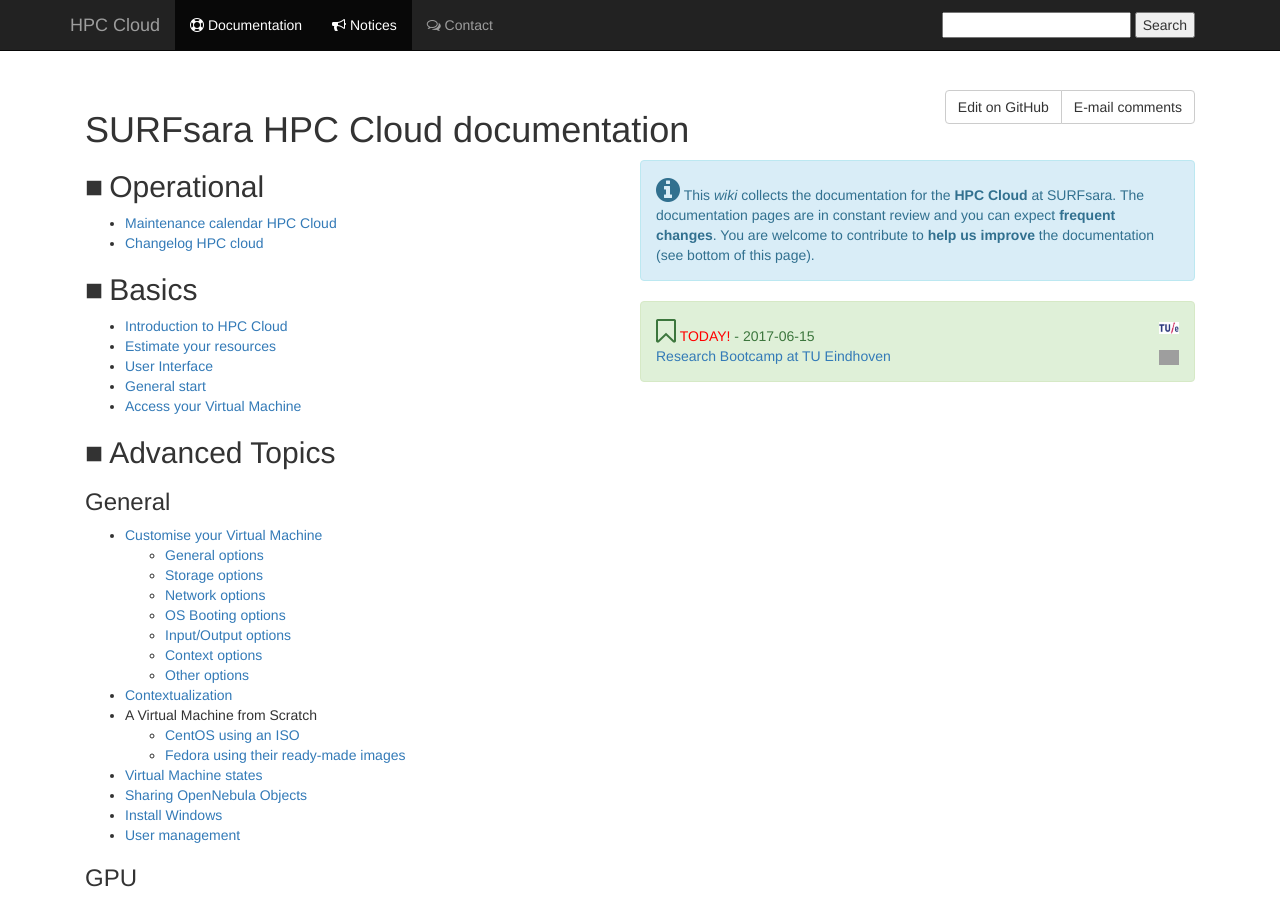
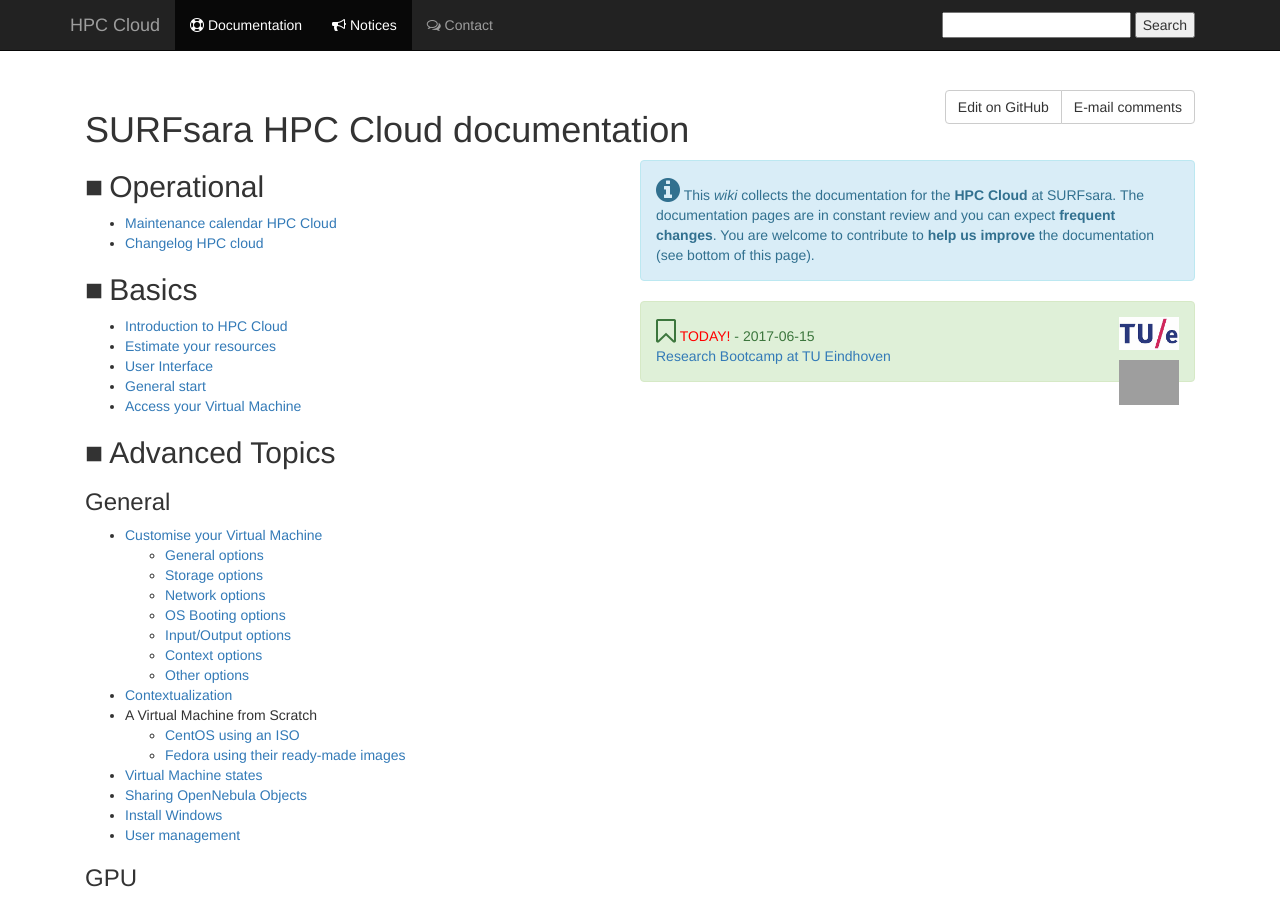
Before and after one commit to sara-nl/clouddocs, a Jekyll site: the page built from index.markdown, in a window 1280 px wide and 900 px high. Built offline with Jekyll 4.4.1, drawn with Linux system fonts in a browser that asks for light colours; nearby versions of some CDN libraries; our own code applies the rules of GitHub Pages for plain Markdown files; grey boxes are pictures that could not be loaded.

Commit message:
Bigger logos in today@ call-out

```diff
--- a/index.markdown
+++ b/index.markdown
@@ -10,10 +10,10 @@
 </div>
 
 <div class="alert alert-success" markdown="1">
-<div style="float:right;max-width:20px;" markdown="1">
+<div style="float:right;max-width:60px;" markdown="1">
 ![TUEindhoven logo](/images/TUEindhoven_logo.png)
 
-<div style="max-width:20px;" markdown="1">
+<div style="max-width:60px;" markdown="1">
 ![SURFsara logo](/images/SURFsara_logo.png)
 </div>
 </div>
```
